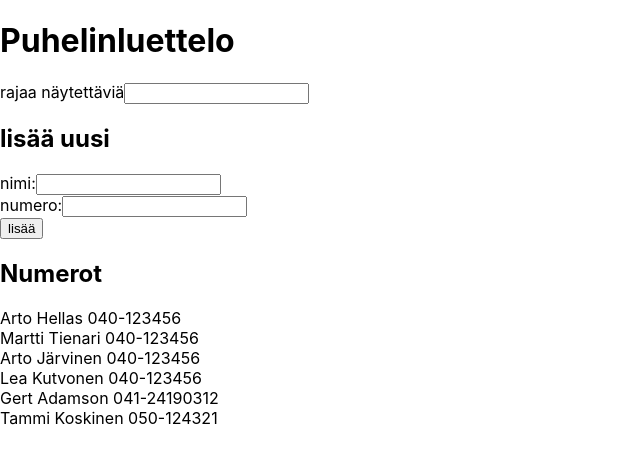
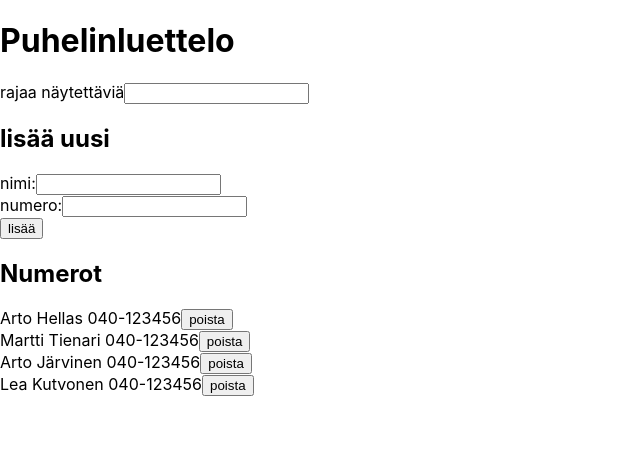
Before and after one commit to Darake/stack-osa2, a React (Create React App) app in the folder puhelinluettelo/: page / in a window 1280 px wide. Shown: the top 464 px of the page, without its empty margins (0-640 px from the left). Built offline with nearby package versions, Linux system fonts and the light colour scheme; data requests are answered from the project's data file; the HTML template or start-up script is replaced by a standard one.

Commit message:
Tehtävä 2.17

```diff
--- a/puhelinluettelo/db.json
+++ b/puhelinluettelo/db.json
@@ -19,16 +19,6 @@
       "name": "Lea Kutvonen",
       "number": "040-123456",
       "id": 4
-    },
-    {
-      "name": "Gert Adamson",
-      "number": "041-24190312",
-      "id": 5
-    },
-    {
-      "name": "Tammi Koskinen",
-      "number": "050-124321",
-      "id": 6
     }
   ]
 }
--- a/puhelinluettelo/src/App.js
+++ b/puhelinluettelo/src/App.js
@@ -31,14 +31,36 @@ const PersonForm = ({addPerson, newName, handleNameChange, newNumber, handleNumb
     </div>
   </form>
 
-const Person = ({person}) =>
-  <span>{person.name} {person.number} <br/></span>
+const Person = ({person, persons, setPersons}) => {
+  const removePerson = id => {
+    if (window.confirm(`Poistetaanko ${person.name}`)) {
+      personService
+        .remove(id)
+          .then(() => {
+          setPersons(persons.filter(person => person.id !== id))
+          })
+    }
+  }
 
-const Persons = ({persons, filter}) =>
+  return (
+    <div>
+        <span>{person.name} {person.number}</span>
+        <button onClick={() => removePerson(person.id)}>poista</button>
+    </div>
+  )
+}
+
+const Persons = ({persons, filter, setPersons}) =>
   <div>
     {persons
       .filter(person => person.name.toLowerCase().includes(filter.toLowerCase()))
-      .map((person) => <Person key={person.name} person={person} />)}
+      .map((person) =>
+        <Person
+          key={person.id}
+          person={person}
+          persons={persons}
+          setPersons={setPersons}
+        />)}
   </div>
 
 const App = () => {
@@ -91,7 +113,7 @@ const App = () => {
         handleNumberChange={handleNumberChange}
       />
       <h2>Numerot</h2>
-      <Persons persons={persons} filter={filter}/>
+      <Persons persons={persons} filter={filter} setPersons={setPersons} />
     </div>
   )
 
--- a/puhelinluettelo/src/services/persons.js
+++ b/puhelinluettelo/src/services/persons.js
@@ -1,4 +1,5 @@
 import axios from 'axios'
+
 const baseUrl = 'http://localhost:3001/persons'
 
 const getAll = () => {
@@ -11,4 +12,9 @@ const create = newObject => {
     return request.then(response => response.data)
 }
 
-export default {getAll, create}
+const remove = id => {
+    const request = axios.delete(`${baseUrl}/${id}`)
+    return request.then(response => response)
+}
+
+export default {getAll, create, remove}
```
